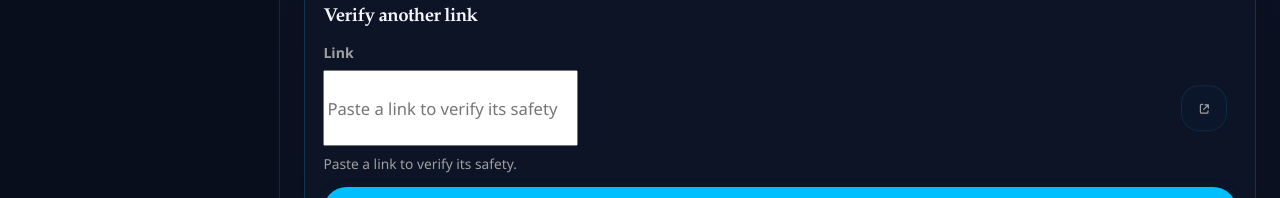
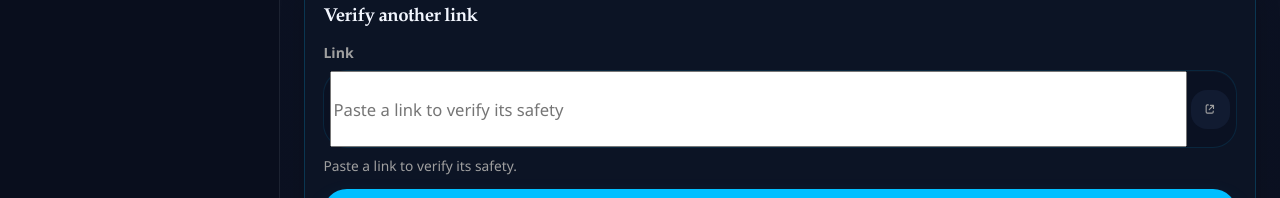
Before and after one commit to hbonavota/verifiko, a React (Vite) app in the folder web/: page /dashboard in a window 1280 px wide. Shown: the part 267-465 px from the top of the page. Built offline with nearby package versions, Linux system fonts and the light colour scheme; no server answers.

Commit message:
fix(frontend): integrate paste action into verify input control

```diff
--- a/web/src/styles/components.css
+++ b/web/src/styles/components.css
@@ -207,8 +207,45 @@
   color: rgba(160, 176, 196, 0.72);
 }
 
+.field__control--has-action {
+  display: grid;
+  grid-template-columns: minmax(0, 1fr) auto;
+  align-items: center;
+  gap: 0.28rem;
+  padding-inline: 0.32rem 0.38rem;
+  border: 1px solid rgba(0, 191, 255, 0.12);
+  border-radius: 24px;
+  background: rgba(11, 18, 35, 0.98);
+  box-shadow: inset 0 1px 0 rgba(255, 255, 255, 0.02);
+  transition: border-color 120ms ease, box-shadow 120ms ease, background-color 120ms ease;
+}
+
+.field__control--has-action:hover {
+  border-color: rgba(0, 191, 255, 0.24);
+}
+
+.field__control--has-action:focus-within {
+  border-color: rgba(0, 191, 255, 0.42);
+  box-shadow:
+    0 0 0 1px rgba(0, 191, 255, 0.28),
+    0 0 0 6px rgba(0, 191, 255, 0.12);
+}
+
 .field__control--has-action .field__input {
-  padding-right: 4.35rem;
+  min-width: 0;
+  padding: 1.12rem 0.8rem 1.12rem 1.3rem;
+  border: 0;
+  background: transparent;
+  box-shadow: none;
+}
+
+.field__control--has-action .field__input:hover {
+  border-color: transparent;
+}
+
+.field__control--has-action .field__input:focus-visible {
+  border-color: transparent;
+  box-shadow: none;
 }
 
 .field__action {
@@ -219,6 +256,12 @@
   align-items: center;
 }
 
+.field__control--has-action .field__action {
+  position: static;
+  inset: auto;
+  transform: none;
+}
+
 .analysis-form-shell {
   display: grid;
   gap: var(--space-2);
@@ -249,20 +292,20 @@
   display: inline-flex;
   align-items: center;
   justify-content: center;
-  width: 2.85rem;
-  height: 2.85rem;
+  width: 2.4rem;
+  height: 2.4rem;
   min-height: 0;
   padding: 0;
-  border: 1px solid rgba(0, 191, 255, 0.12);
-  border-radius: 18px;
-  background: rgba(14, 23, 45, 0.92);
+  border: 1px solid transparent;
+  border-radius: 16px;
+  background: rgba(20, 31, 56, 0.72);
   color: var(--color-text-muted);
   transition: border-color 120ms ease, background-color 120ms ease, color 120ms ease;
 }
 
 .analysis-form__paste:hover {
-  border-color: rgba(0, 191, 255, 0.24);
-  background: rgba(17, 29, 56, 0.96);
+  border-color: rgba(0, 191, 255, 0.18);
+  background: rgba(17, 29, 56, 0.94);
   color: var(--color-text);
 }
 
@@ -276,8 +319,8 @@
 }
 
 .analysis-form__paste-icon {
-  width: 0.95rem;
-  height: 0.95rem;
+  width: 0.88rem;
+  height: 0.88rem;
 }
 
 .analysis-form__error {
```
